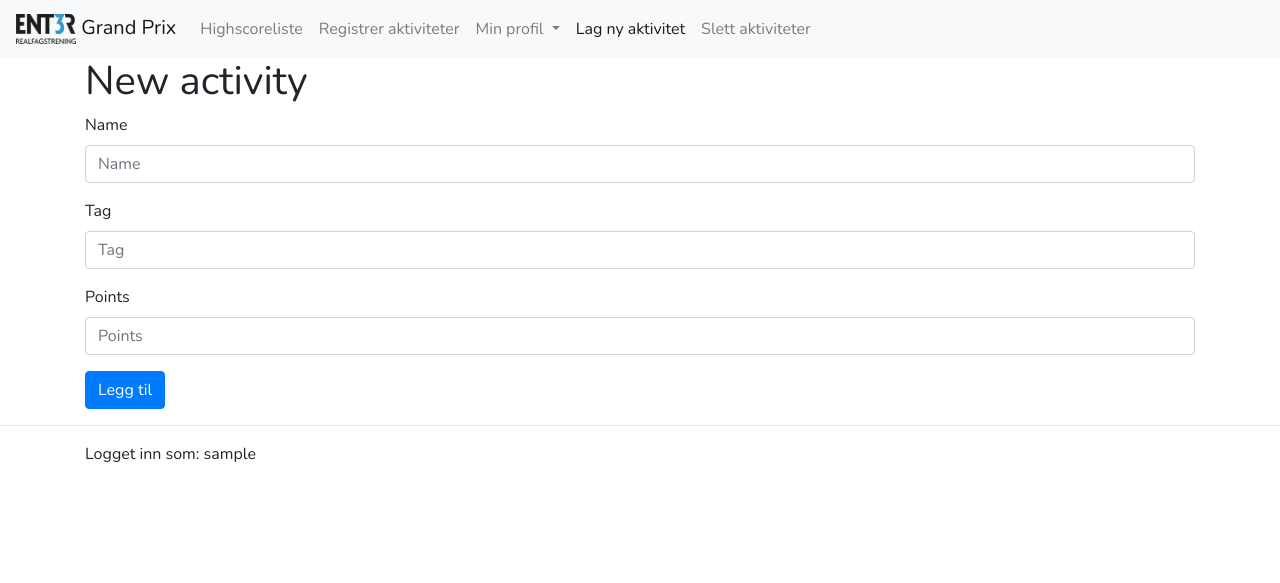
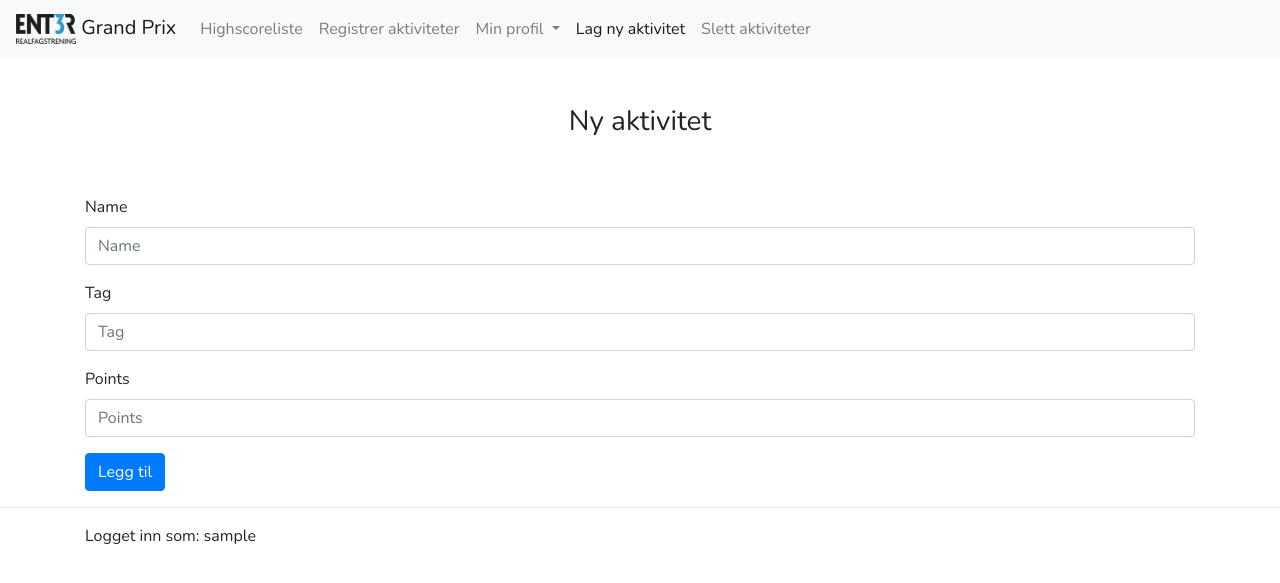
Before and after one commit to sjrodahl/ent3r-gp, a Django app: page /new_activity/ in a window 1280 px wide. Shown: the top 583 px of the page. Run offline with Django 3.2, Linux system fonts and the light colour scheme; the visitor is signed in with stand-in values (Sample User, id 1); some libraries are stand-ins or nearby versions.

Commit message:
Add css to new-activity-form

```diff
--- a/ent3r_gp/pages/templates/pages/activity_new.html
+++ b/ent3r_gp/pages/templates/pages/activity_new.html
@@ -6,13 +6,15 @@
 
 {% bootstrap_messages %}
 
+{% block css %}{% load static%} <link rel="stylesheet" href="{% static 'pages/css/style.css' %}">{% endblock %}
+
 
 {% block content %}
 <div class="container">
 
-    <h1>New activity</h1>
+    <h3>Ny aktivitet</h3>
 
-    <form action="" method="post" class="form">
+    <form action="" method="post" class="post-form">
         {% csrf_token %}
         {% bootstrap_form form layout='inline' %}
         {% buttons %}
```
